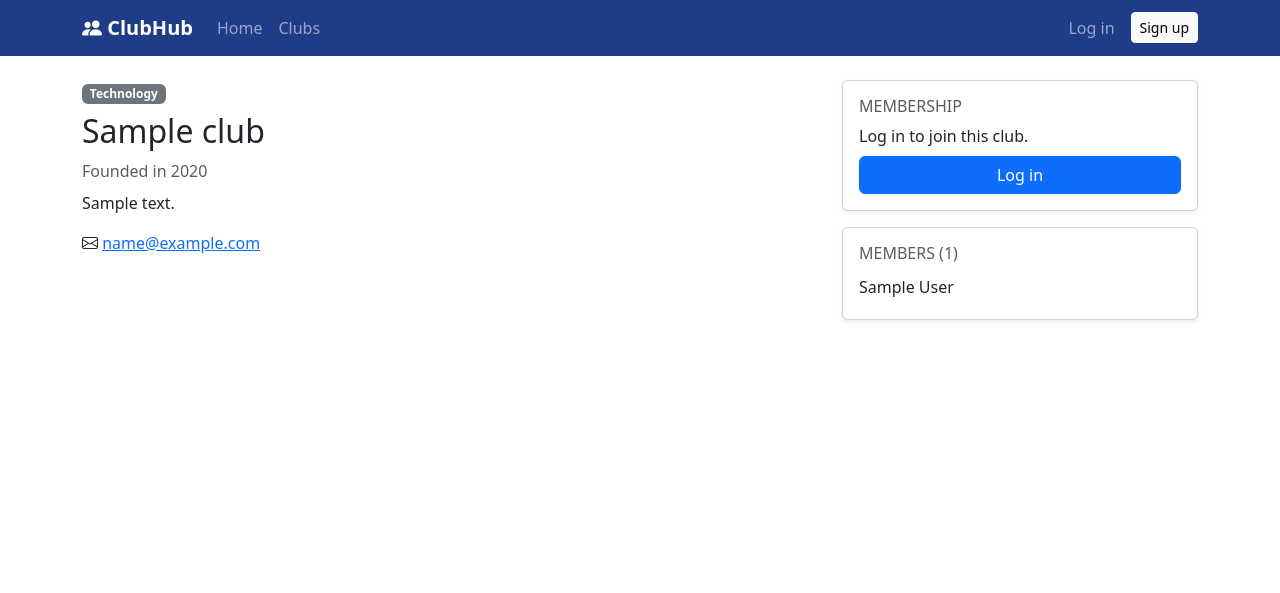
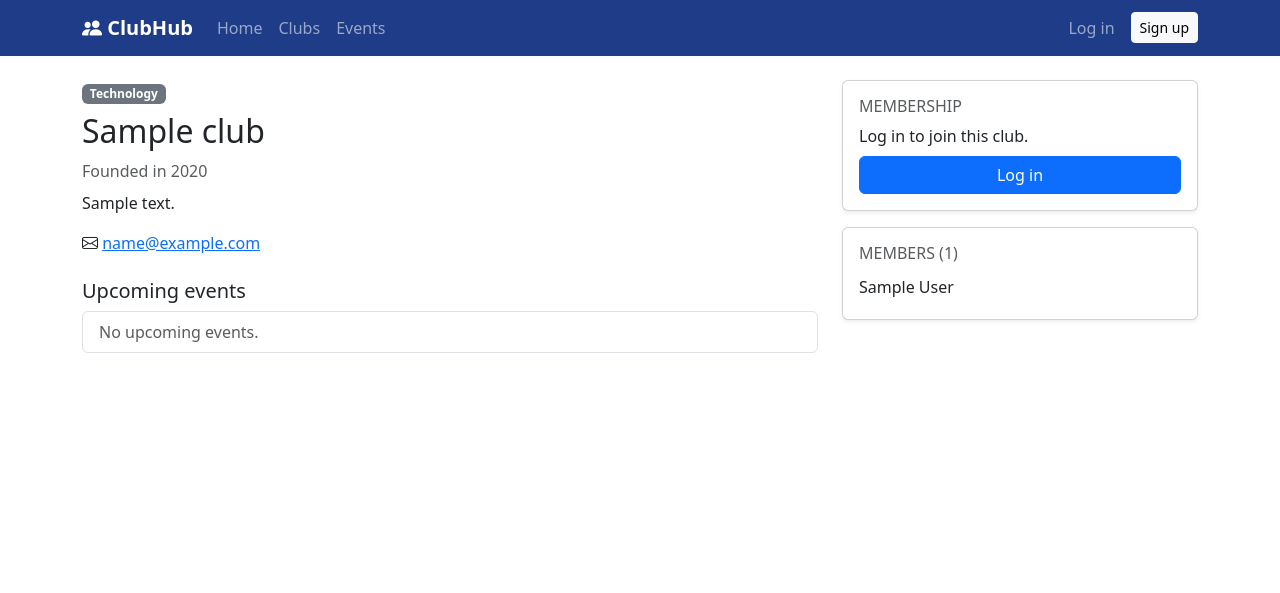
Before and after one commit to sadmanmahmood3/clubhub, a Django app: a page that uses templates/base.html in a window 1280 px wide. Shown: the top 593 px of the page. Run offline with Django 5.2, Linux system fonts and the light colour scheme; tables that the repository leaves empty hold one stand-in row (values such as "Sample post").

Commit message:
Show upcoming events and event buttons on club page

```diff
--- a/clubs/templates/clubs/club_detail.html
+++ b/clubs/templates/clubs/club_detail.html
@@ -1,4 +1,5 @@
 {% extends "base.html" %}
+{% load event_tags %}
 
 {% block title %}{{ club.name }}{% endblock %}
 
@@ -12,6 +13,9 @@
     {% if club.email %}
       <p><i class="bi bi-envelope"></i> <a href="mailto:{{ club.email }}">{{ club.email }}</a></p>
     {% endif %}
+
+    <h2 class="h5 mt-4">Upcoming events</h2>
+    {% club_upcoming_events club %}
   </div>
 
   <div class="col-lg-4">
@@ -25,6 +29,8 @@
           <p class="mb-2">You are a <strong>{{ membership.get_role_display|lower }}</strong> of this club.</p>
           {% if is_executive %}
             <a class="btn btn-outline-primary w-100 mb-2" href="{% url 'clubs:manage_members' club.slug %}">Manage members</a>
+            <a class="btn btn-primary w-100 mb-2" href="{% url 'events:create' club.slug %}">Create event</a>
+            <a class="btn btn-outline-secondary w-100" href="{% url 'events:club_events' club.slug %}">Manage events</a>
           {% else %}
             <form method="post" action="{% url 'clubs:leave' club.slug %}">
               {% csrf_token %}
--- a/templates/base.html
+++ b/templates/base.html
@@ -20,6 +20,7 @@
       <ul class="navbar-nav me-auto">
         <li class="nav-item"><a class="nav-link" href="{% url 'home' %}">Home</a></li>
         <li class="nav-item"><a class="nav-link" href="{% url 'clubs:list' %}">Clubs</a></li>
+        <li class="nav-item"><a class="nav-link" href="{% url 'events:list' %}">Events</a></li>
       </ul>
       <ul class="navbar-nav">
         {% if user.is_authenticated %}
```
